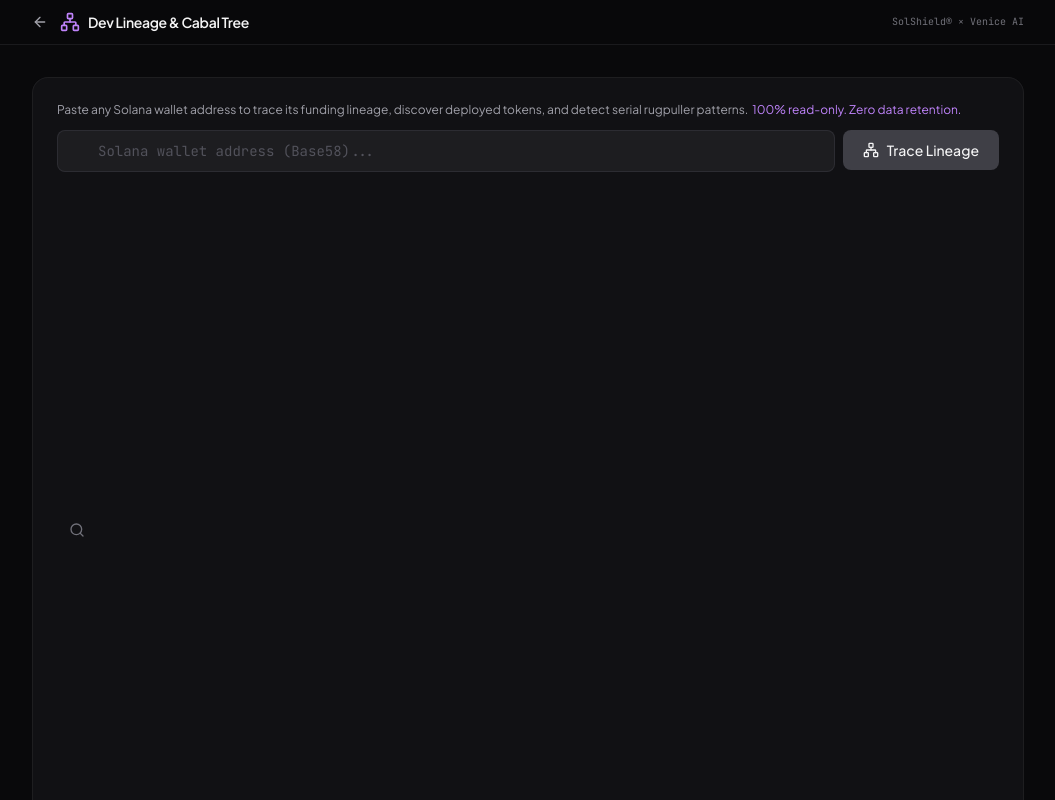
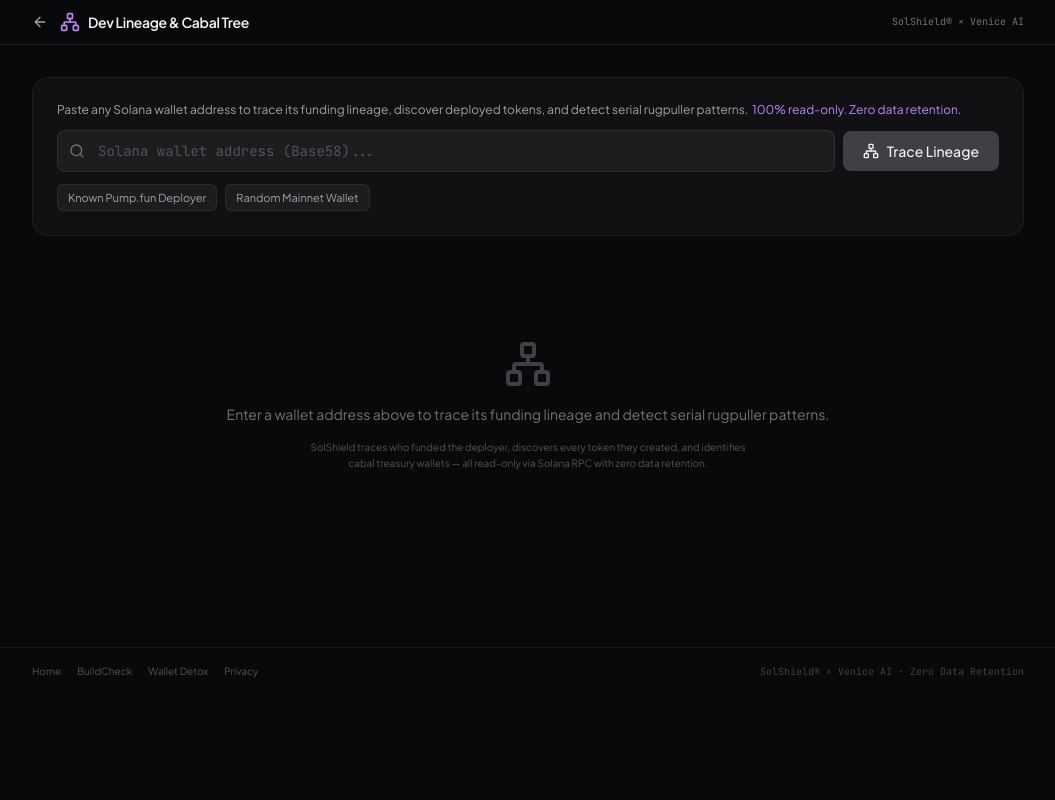
Before and after one commit to Blanksite/solshield, a Next.js app: page /dev-lineage in a window 1280 px wide. Shown: the top 800 px of the page, without its empty margins (112-1167 px from the left). Built offline with nearby package versions, Linux system fonts and the light colour scheme.

Commit message:
fix: resolve ClickSpark min-h-screen layout bug in DevLineage and collectors type error

```diff
--- a/src/app/page.tsx
+++ b/src/app/page.tsx
@@ -978,7 +978,7 @@ export default function SolShieldHexaCorePage() {
     Boolean(simulationReport && simulationReport.deterministicRiskScore >= 50);
 
   return (
-    <ClickSpark sparkColor="#2934FF" sparkRadius={26} sparkCount={8}>
+    <ClickSpark sparkColor="#2934FF" sparkRadius={26} sparkCount={8} className="min-h-screen">
       <div className="hexacore-canvas min-h-screen font-sans">
         {/* ====================================================================
             PROTOCOL LAUNCH STRIP — Official CA & Verified Ecosystem Links
--- a/src/components/dev-lineage/DevLineagePanel.tsx
+++ b/src/components/dev-lineage/DevLineagePanel.tsx
@@ -23,7 +23,6 @@ import {
   Wallet,
 } from "lucide-react";
 import {
-  ClickSpark,
   CobaltSphere3D,
   CountUp,
   DecryptedText,
@@ -337,7 +336,7 @@ export default function DevLineagePanel({
               </span>
             </p>
 
-            <div className="flex gap-2">
+            <div className="flex gap-2 items-center">
               <div className="relative flex-1">
                 <Search className="absolute left-3 top-1/2 -translate-y-1/2 w-4 h-4 text-zinc-500" />
                 <input
@@ -350,11 +349,10 @@ export default function DevLineagePanel({
                   spellCheck={false}
                 />
               </div>
-              <ClickSpark>
               <button
                 onClick={() => runAnalysis()}
                 disabled={loading || !address.trim()}
-                  className="px-5 py-2.5 bg-purple-600 hover:bg-purple-500 disabled:bg-zinc-700 disabled:cursor-not-allowed rounded-lg text-sm font-medium transition-colors flex items-center gap-2"
+                className="px-5 py-2.5 bg-purple-600 hover:bg-purple-500 disabled:bg-zinc-700 disabled:cursor-not-allowed rounded-lg text-sm font-medium transition-colors flex items-center gap-2 flex-shrink-0"
               >
                 {loading ? (
                   <Loader2 className="w-4 h-4 animate-spin" />
@@ -363,7 +361,6 @@ export default function DevLineagePanel({
                 )}
                 Trace Lineage
               </button>
-              </ClickSpark>
             </div>
 
             {/* Sample Wallets */}
--- a/src/components/reactbits/index.tsx
+++ b/src/components/reactbits/index.tsx
@@ -353,6 +353,7 @@ export function ClickSpark({
   sparkRadius = 22,
   sparkCount = 8,
   duration = 420,
+  className = "",
 }: {
   children: ReactNode;
   sparkColor?: string;
@@ -360,6 +361,7 @@ export function ClickSpark({
   sparkRadius?: number;
   sparkCount?: number;
   duration?: number;
+  className?: string;
 }) {
   const canvasRef = useRef<HTMLCanvasElement>(null);
   const sparksRef = useRef<Spark[]>([]);
@@ -425,7 +427,7 @@ export function ClickSpark({
   };
 
   return (
-    <div onClick={handleClick} className="relative min-h-screen">
+    <div onClick={handleClick} className={`relative ${className}`}>
       <canvas
         ref={canvasRef}
         className="pointer-events-none fixed inset-0 z-50"
--- a/src/lib/buildcheck/collectors.ts
+++ b/src/lib/buildcheck/collectors.ts
@@ -1034,7 +1034,7 @@ export async function collectChainTokenIntel(
       try {
         const xSocials = await discoverTokenSocialsFromX(
           mintAddress,
-          tokenReport?.symbol || deep.metadata.symbol
+          tokenReport?.symbol || deep.metadata.symbol || undefined
         );
         if (xSocials?.imageUrl) {
           deep.metadata.imageUrl = xSocials.imageUrl;
```
Also changed, not shown: worker/post-promo.ts (+18 -1 lines). Lines whose indentation alone changed are shown as unchanged.
